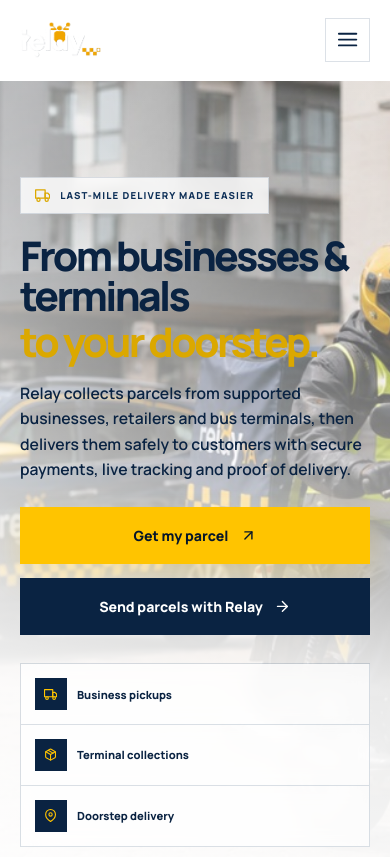
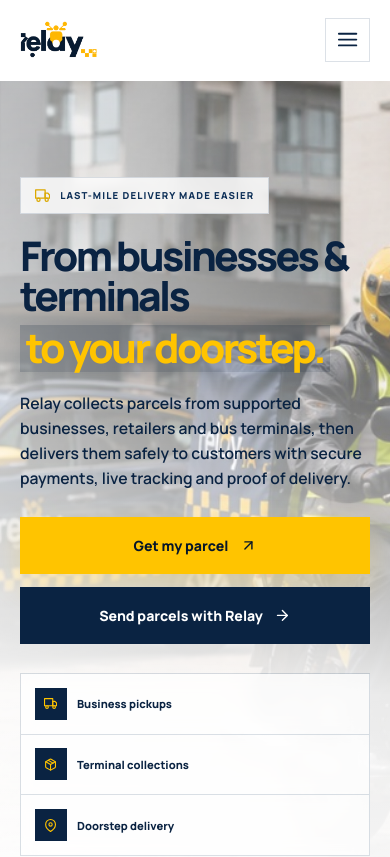
Before and after one commit to JOHNINDAKWA/relay-landing, a React (Vite) app: page / in a window 390 px wide. Shown: the top 857 px of the page. Built offline with nearby package versions, Linux system fonts and the light colour scheme.

Commit message:
Added vercel analytics

```diff
--- a/src/components/Navbar/Navbar.css
+++ b/src/components/Navbar/Navbar.css
@@ -523,8 +523,10 @@
 
 
 
-.navbar__logo-picture {
-  display: block;
+.navbar__brand {
+  display: inline-flex;
+  flex-shrink: 0;
+  align-items: center;
   line-height: 0;
 }
 
@@ -533,6 +535,8 @@
   width: auto;
   height: 2.6rem;
   object-fit: contain;
+  filter: none;
+  opacity: 1;
 }
 
 @media (max-width: 760px) {
--- a/src/components/Navbar/Navbar.jsx
+++ b/src/components/Navbar/Navbar.jsx
@@ -115,18 +115,11 @@
   onClick={closeMenu}
   aria-label="Relay homepage"
 >
-          <picture className="navbar__logo-picture">
-            <source
-              media="(max-width: 760px)"
-              srcSet="/relay-logo.png"
-            />
-
   <img
-              src="/logo.png"
+    src={menuOpen ? "/relay-logo.png" : "/logo.png"}
     alt="Relay"
     className="navbar__logo"
   />
-          </picture>
 </Link>
 
         <nav
--- a/src/sections/home/Hero/Hero.css
+++ b/src/sections/home/Hero/Hero.css
@@ -377,3 +377,15 @@
     font-size: 2.55rem;
   }
 }
+
+@media (max-width: 560px) {
+  .hero__title span {
+    margin-top: 0.22em;
+    padding: 0.06em 0.14em 0.1em;
+    background-color: rgba(7, 25, 47, 0.212);
+    color: var(--color-yellow-500);
+    box-shadow: 0 8px 22px rgba(7, 25, 47, 0.14);
+    line-height: 0.98;
+    width: fit-content;
+  }
+}
```
Lines whose indentation alone changed are shown as unchanged.
